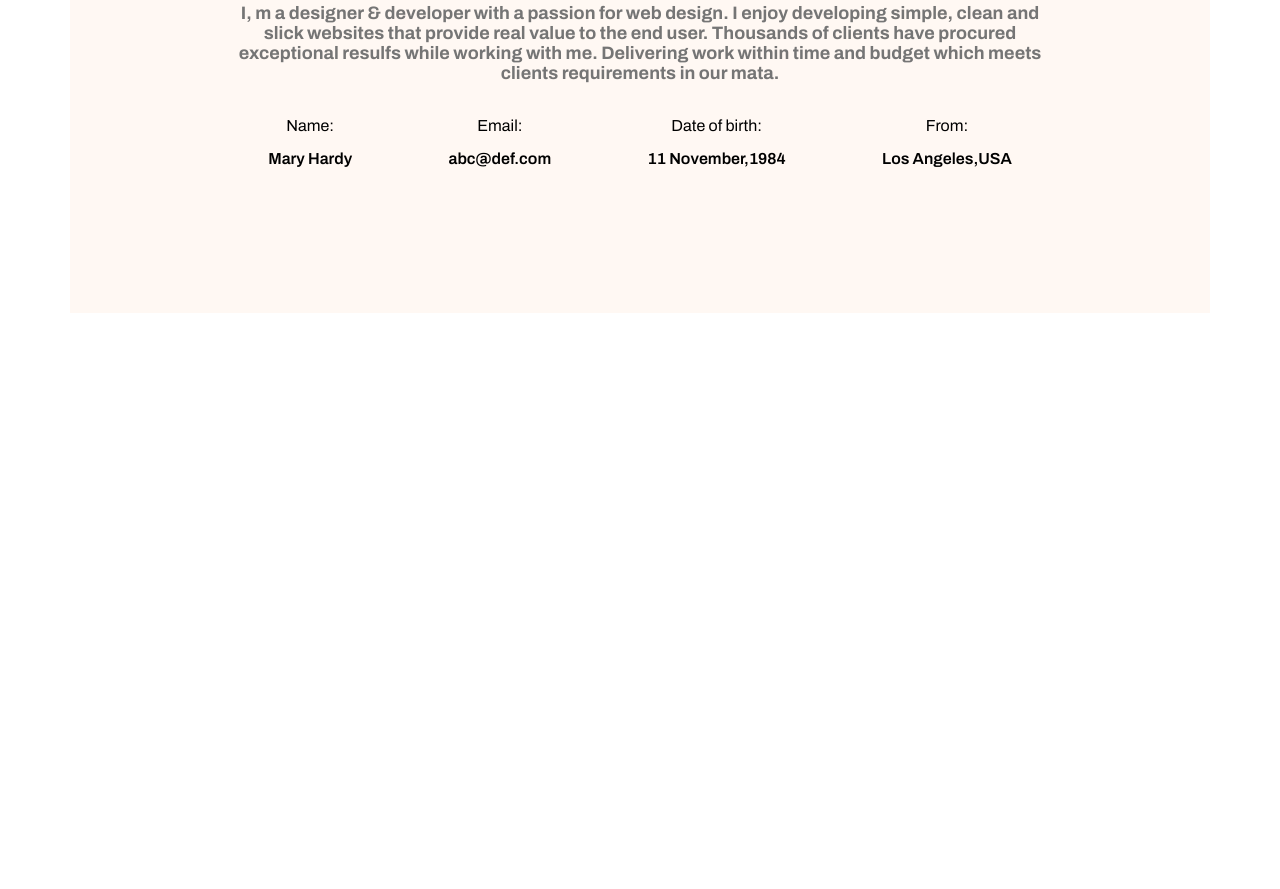
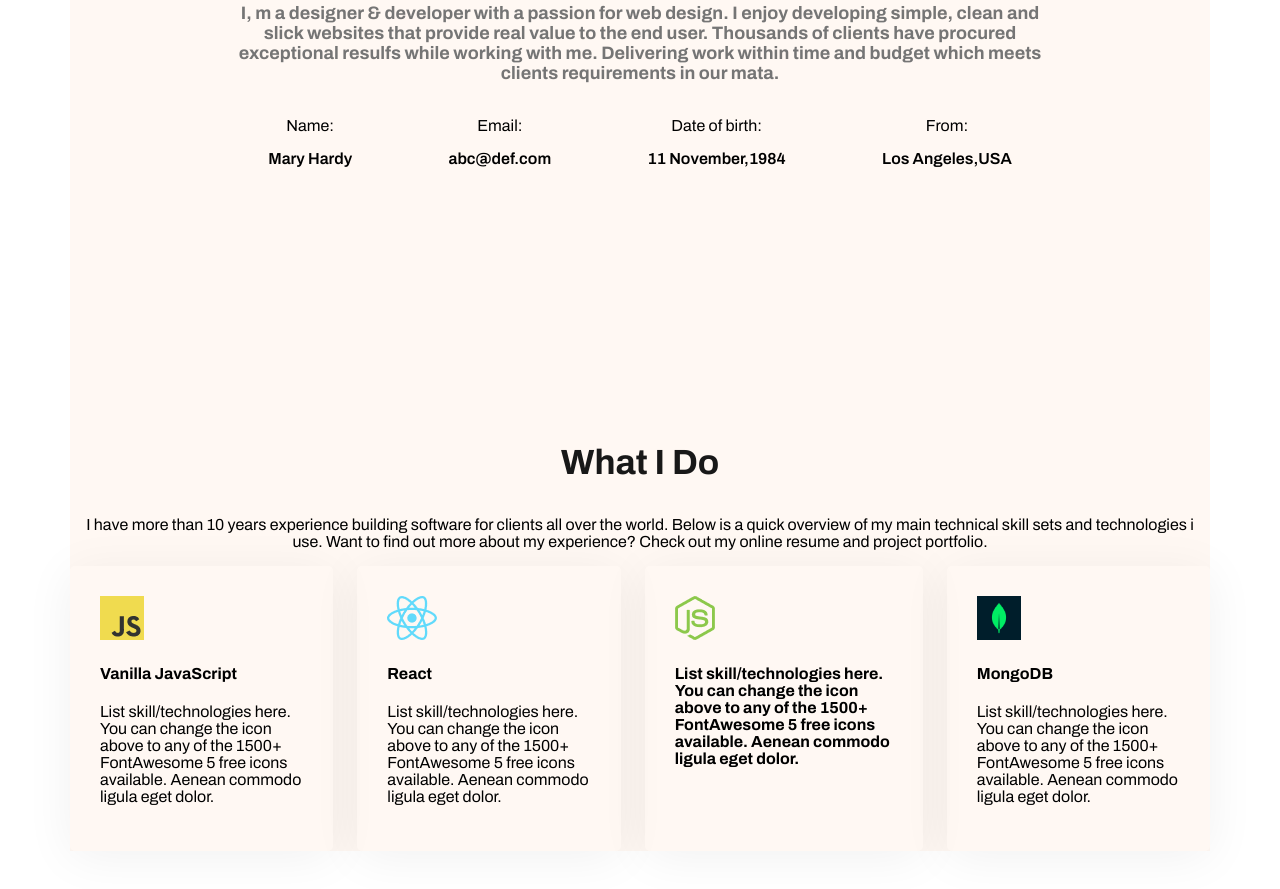
Before and after one commit to roll-raihan/webdeveloper-portfolio, a plain HTML site: page index.html in a window 1280 px wide. Shown: the part 1183-2072 px from the top of the page. Before the commit the page ends 1504 px from the top, so only its background shows below. Drawn offline with Linux system fonts and the light colour scheme.

Commit message:
added skills

```diff
--- a/index.html
+++ b/index.html
@@ -55,6 +55,32 @@
             </div>
         </div>
        </section>
+       <section class="skills">
+        <h3 class="section-title text-center">What I Do</h3>
+        <p class="seection-description text-center">I have more than 10 years experience building software for clients all over the world. Below is a quick overview of my main technical skill sets and technologies i use. Want to find out more about my experience? Check out my online resume and project portfolio.</p>
+        <div class="skills-container">
+            <div class="skill">
+                <img src="images/icons/js.png" alt="">
+                <h4 class="skill-title">Vanilla JavaScript</h4>
+                <p class="skill-description">List skill/technologies here. You can change the icon above to any of the 1500+ FontAwesome 5 free icons available. Aenean commodo ligula eget dolor.</p>
+            </div>
+            <div class="skill">
+                <img src="images/icons/react.png" alt="">
+                <h4 class="skill-title">React</h4>
+                <p class="skill-description">List skill/technologies here. You can change the icon above to any of the 1500+ FontAwesome 5 free icons available. Aenean commodo ligula eget dolor.</p>
+            </div>
+            <div class="skill">
+                <img src="images/icons/nodejs.png" alt="">
+                <h4 class="skill-title"><Node.js/h4>
+                <p class="skill-description">List skill/technologies here. You can change the icon above to any of the 1500+ FontAwesome 5 free icons available. Aenean commodo ligula eget dolor.</p>
+            </div>
+            <div class="skill">
+                <img src="images/icons/mongo.png" alt="">
+                <h4 class="skill-title">MongoDB</h4>
+                <p class="skill-description">List skill/technologies here. You can change the icon above to any of the 1500+ FontAwesome 5 free icons available. Aenean commodo ligula eget dolor.</p>
+            </div>
+        </div>
+       </section>
     </main>
     <footer>
 
--- a/styles/portfolio.css
+++ b/styles/portfolio.css
@@ -34,6 +34,9 @@
 }
 .dark-2{
     color: #474747;
+}
+.text-center{
+    text-align: center;
 }
 /* header   */
 .header{
@@ -93,12 +96,16 @@ main{
     margin: 0 auto;
     background-color: #FFF8F3;
 }
+main section{
+    margin-top: 130px;
+    margin-bottom: 130px;
+}
 /* about styles */
 .about{
     border-radius: 10px;
     padding: 130px 150px;
     text-align: center;
-    margin-top: 130px;
+
 }
 .about-items{
     display: flex;
@@ -107,3 +114,13 @@ main{
 .item-description{
     font-weight: 600;
 }
+/* Skills section styles */
+.skills-container{
+    display: flex;
+    gap: 24px;
+}
+.skill{
+    padding: 30px;
+    border-radius: 5px;
+    box-shadow: 0px 6px 50px 0px rgba(0, 0, 0, 0.06);
+}
```
